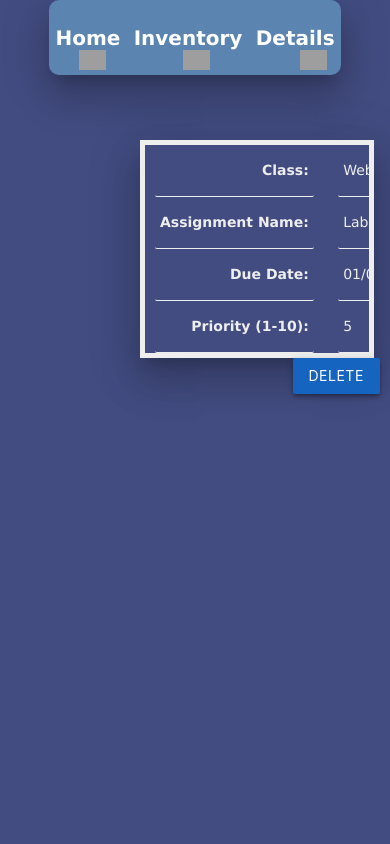
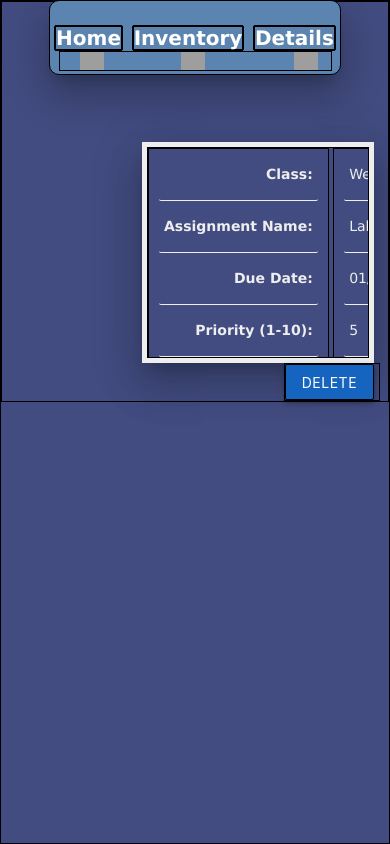
Before and after one commit to tmrsich/Lab1WebApps, a plain HTML site: page views/inventory.html in a window 390 px wide. Drawn offline with nearby package versions, Linux system fonts and the light colour scheme; files that its build step writes are made by us from their sources; grey boxes are pictures that could not be loaded.

Commit message:
Fixed broken CSS references

```diff
--- a/public/allstyles.css
+++ b/public/allstyles.css
@@ -9,6 +9,7 @@
        /*Just to see the positioning of elements, will be removed*/
        box-sizing: border-box;
        font-family: Verdana, Tahoma, sans-serif;
+       border: 1px solid black;
    }
 
    html {
@@ -17,6 +18,10 @@
        background-color: var(--main-background-color);
        display: block;
        z-index: 0;
+   }
+
+   div {
+    width: 100%;
    }
 
    nav {
@@ -57,3 +62,64 @@
        color: var(--nav-link-color);
        text-decoration: underline;
    }
+
+@media (max-width: 412px) {
+    nav {
+        display: flex;
+        left: 12.5%;
+        top: 0;
+        position: fixed;
+        height: 75px;
+        width: 75% !important;
+        background-color: var(--nav-background-color);
+        border-radius: 10px;
+        justify-content: center;
+    }
+
+    .nav-links {
+        margin: auto;
+        font-size: 20px;
+        font-family: Tahoma;
+        font-weight: bold;
+    }
+
+    .navigation-icons-bar {
+        left: 15%;
+        margin-top: 50px;
+        width: 70%;
+        height: 20px;
+        z-index: 1;
+
+    }
+
+    #homepage-icon {
+        left: 7.5% !important;
+    }
+
+    #inventory-icon {
+        left: 36% !important;
+    }
+
+    #details-icon {
+        left: 69% !important;
+    }
+
+    a:active {
+        color: var(--nav-link-color);
+        text-decoration: none;
+    }
+
+    #inventory-table {
+        margin: 10rem 0 0 10rem;
+        left: 20%;
+        width: 60%;
+        height: 50%;
+        border: 5px solid var(--table-white-color);
+    }
+
+    th, td {
+        text-align: center;
+        color: var(--table-white-color);
+        border-bottom: 1px solid var(--table-white-color);
+    }
+}
--- a/public/inventorystyles.css
+++ b/public/inventorystyles.css
@@ -12,69 +12,15 @@ th, td {
     border-bottom: 1px solid var(--table-white-color);
 }
 
-#delete-button {
+.button-delete-primary {
+    display: block;
+    width: 25% !important;
     position: relative;
-    left: 75%;
+    left: 73%;
+}
+
+#delete-button-primary {
+    display: block;
+    border: 1px solid black;
 
 }
-
-@media (max-width: 412px) {
-    nav {
-        display: flex;
-        left: 12.5%;
-        top: 0;
-        position: fixed;
-        height: 75px;
-        width: 75% !important;
-        background-color: var(--nav-background-color);
-        border-radius: 10px;
-        justify-content: center;
-    }
-
-    .nav-links {
-        margin: auto;
-        font-size: 20px;
-        font-family: Tahoma;
-        font-weight: bold;
-    }
-
-    .navigation-icons-bar {
-        left: 15%;
-        margin-top: 50px;
-        width: 70%;
-        height: 20px;
-        z-index: 1;
-
-    }
-
-    #homepage-icon {
-        left: 7.5% !important;
-    }
-
-    #inventory-icon {
-        left: 36% !important;
-    }
-
-    #details-icon {
-        left: 69% !important;
-    }
-
-    a:active {
-        color: var(--nav-link-color);
-        text-decoration: none;
-    }
-
-    #inventory-table {
-        margin: 10rem 0 0 10rem;
-        left: 20%;
-        width: 60%;
-        height: 50%;
-        border: 5px solid var(--table-white-color);
-    }
-
-    th, td {
-        text-align: center;
-        color: var(--table-white-color);
-        border-bottom: 1px solid var(--table-white-color);
-    }
-}
--- a/views/inventory.html
+++ b/views/inventory.html
@@ -5,10 +5,10 @@
     <meta http-equiv="X-UA-Compatible" content="IE=edge">
     <meta name="viewport" content="width=device-width, initial-scale=1.0">
     <link rel="stylesheet" href="https://cdnjs.cloudflare.com/ajax/libs/materialize/1.0.0/css/materialize.min.css">
-    <link rel="stylesheet" href="allstyles.css">
-    <link rel="stylesheet" href="inventorystyles.css">
-    <title>Inventory</title>
+    <link rel="stylesheet" href="../public/allstyles.css">
+    <link rel="stylesheet" href="../public/inventorystyles.css">
 </head>
+
     <nav class="z-depth-5" name="navigation-bar">
         <h1 class="nav-links" id="homepage"><a class="nav-href" id="homepage-link" href="homepage.html">Home</a></h1>
         <h1 class="nav-links" id="inventory"><a class="nav-href" id="inventory-link" href="inventory.html">Inventory</a></h1>
@@ -50,7 +50,7 @@
         </table>
     </div>
 
-    <div class="buttons">
-        <button class="btn waves-effect waves-light blue darken-3 z-depth-2" id="delete-button" type="submit">Delete</button>
+    <div class="button-delete-primary">
+        <button class="btn waves-effect waves-light blue darken-3 z-depth-2" id="delete-button-primary" type="submit">Delete</button>
     </div>
 </html>
```
Also changed, not shown: views/details.html (+1 -1 lines), views/homepage.html (+1 -1 lines).
